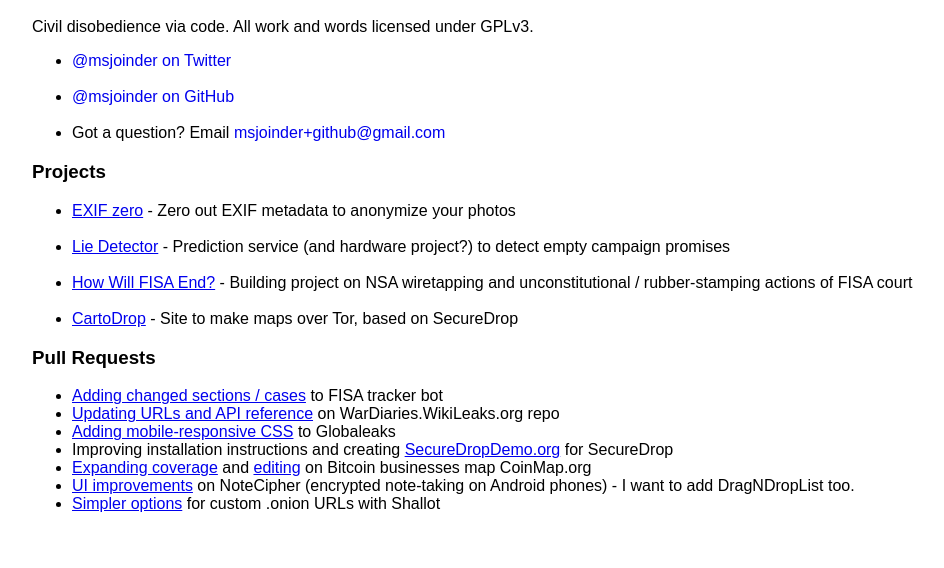
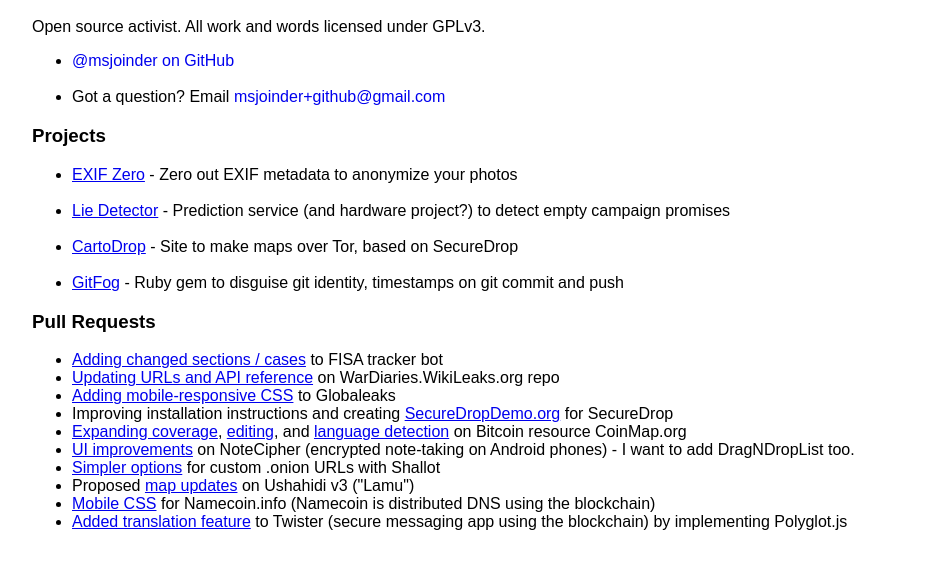
Before and after one commit to misjoinder/msjoinder.github.io, a plain HTML site: page index.html in a window 1280 px wide. Shown: the part 88-656 px from the top of the page, without its empty margins (16-960 px from the left). Drawn offline with Linux system fonts and the light colour scheme; a web font is replaced by a local one.

Commit message:
update listing and languages

```diff
--- a/index.html
+++ b/index.html
@@ -8,12 +8,9 @@
       Msjoinder
     </h1>
     <div>
-      <p>Civil disobedience via code. All work and words licensed under GPLv3.</p>
+      <p>Open source activist. All work and words licensed under GPLv3.</p>
       <p>
       <ul>
-        <li><a href="http://www.twitter.com/msjoinder" style="text-decoration:none;">@msjoinder on Twitter</a>
-        <br>
-        <br>
         <li><a href="https://www.github.com/msjoinder" style="text-decoration:none;">@msjoinder on GitHub</a>
         <br>
         <br>
@@ -25,16 +22,16 @@
       <h3>Projects</h3>
       <p>
       <ul>
-        <li><a href="https://github.com/msjoinder/EXIFzero">EXIF zero</a> - Zero out EXIF metadata to anonymize your photos
+        <li><a href="https://github.com/msjoinder/EXIFzero">EXIF Zero</a> - Zero out EXIF metadata to anonymize your photos
         <br>
         <br>
         <li><a href="https://github.com/msjoinder/LieDetector">Lie Detector</a> - Prediction service (and hardware project?) to detect empty campaign promises
         <br>
         <br>
-        <li><a href="https://github.com/msjoinder/HowWillFISAEnd">How Will FISA End?</a> - Building project on NSA wiretapping and unconstitutional / rubber-stamping actions of FISA court
+        <li><a href="https://github.com/msjoinder/cartodrop">CartoDrop</a> - Site to make maps over Tor, based on SecureDrop
         <br>
         <br>
-        <li><a href="https://github.com/msjoinder/cartodrop">CartoDrop</a> - Site to make maps over Tor, based on SecureDrop
+        <li><a href="https://github.com/msjoinder/gitfog">GitFog</a> - Ruby gem to disguise git identity, timestamps on git commit and push
       </ul>
       </p>
     </div>
@@ -46,9 +43,12 @@
         <li><a href="https://github.com/yourcelf/afgexplorer/pull/4">Updating URLs and API reference</a> on WarDiaries.WikiLeaks.org repo
         <li><a href="https://github.com/globaleaks/GLClient/pull/108">Adding mobile-responsive CSS</a> to Globaleaks
         <li>Improving installation instructions and creating <a href="http://securedropdemo.org">SecureDropDemo.org</a> for SecureDrop
-        <li><a href="https://github.com/prusnak/coinmap/pull/25">Expanding coverage</a> and <a href="https://github.com/prusnak/coinmap/pull/26">editing</a> on Bitcoin businesses map CoinMap.org
+        <li><a href="https://github.com/prusnak/coinmap/pull/25">Expanding coverage</a>, <a href="https://github.com/prusnak/coinmap/pull/26">editing</a>, and <a href="https://github.com/prusnak/coinmap/pull/45">language detection</a> on Bitcoin resource CoinMap.org
         <li><a href="https://github.com/guardianproject/notecipher/pull/20">UI improvements</a> on NoteCipher (encrypted note-taking on Android phones) - I want to add DragNDropList too.
         <li><a href="https://github.com/katmagic/Shallot/pull/13">Simpler options</a> for custom .onion URLs with Shallot
+        <li>Proposed <a href="https://github.com/ushahidi/Lamu/pull/157">map updates</a> on Ushahidi v3 ("Lamu")
+        <li><a href="https://github.com/namecoin/namecoin.info/pull/1">Mobile CSS</a> for Namecoin.info (Namecoin is distributed DNS using the blockchain)
+        <li><a href="https://github.com/miguelfreitas/twister-html/commit/561b8821018965979e1b2c797670ad044ae82b5b">Added translation feature</a> to Twister (secure messaging app using the blockchain) by implementing Polyglot.js
       </ul>
       </p>
     </div>
```
